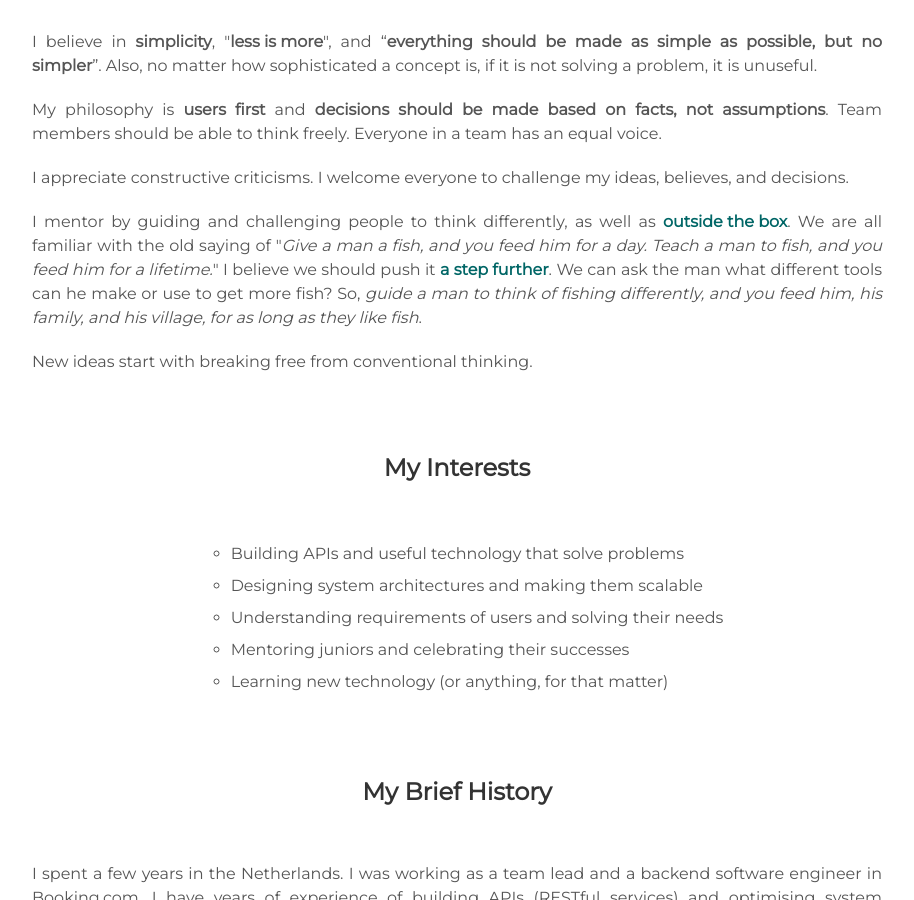
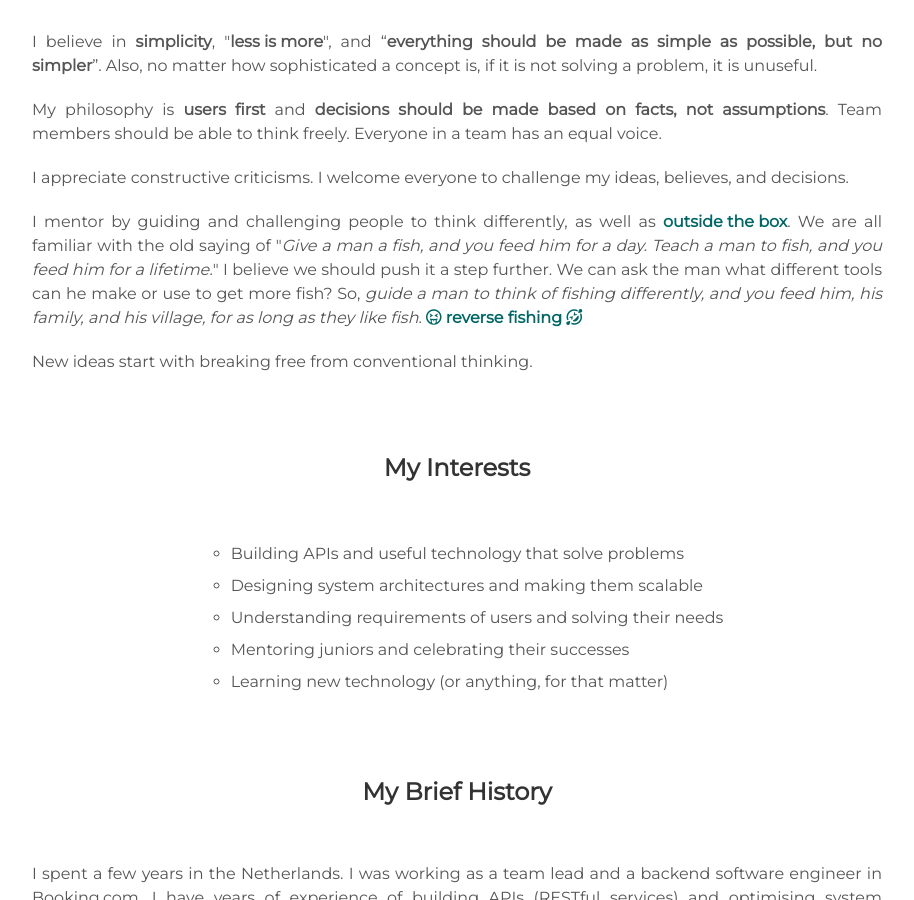
Before and after one commit to mingkichong/mingkichong.github.io, a Jekyll site: the page built from index.html, in a window 1280 px wide and 900 px high, scrolled down 2545 px. Shown: the whole window, without its empty margins (183-1097 px from the left). Built offline with Jekyll 4.4.1, drawn with Linux system fonts in a browser that asks for light colours.

Commit message:
update about.philosophy

```diff
--- a/_includes/about.html
+++ b/_includes/about.html
@@ -37,9 +37,10 @@
 <div class="about_details">
   I mentor by guiding and challenging people to think differently, as well as <span id="about_link"><a><span class="tooltip">outside the box<span class="tooltiptext">why does it have to be a <i class="fas fa-box-open"></i> ?</span></span></a></span>.
   We are all familiar with the old saying of "<em>Give a man a fish, and you feed him for a day. Teach a man to fish, and you feed him for a lifetime.</em>"
-  I believe we should push it <span id="about_link"><a><span class="tooltip">a step further<span class="tooltiptext"><img height="350px" src="https://i.pinimg.com/474x/04/35/07/043507090694a0025200c2dd0bfce9b1--fishing-stuff-fly-fishing.jpg"/></span></span></a></span>.
+  I believe we should push it a step further.
   We can ask the man what different tools can he make or use to get more fish?
   So, <em>guide a man to think of fishing differently, and you feed him, his family, and his village, for as long as they like fish</em>.
+  <span id="about_link"><a><span class="tooltip"><i class="far fa-grin-tongue-squint"></i> reverse fishing <i class="far fa-grin-squint-tears"></i><span class="tooltiptext"><img height="350px" src="https://i.pinimg.com/474x/04/35/07/043507090694a0025200c2dd0bfce9b1--fishing-stuff-fly-fishing.jpg"/></span></span></a></span>
 </div>
 <div class="about_details">
   New ideas start with breaking free from conventional thinking.
```
